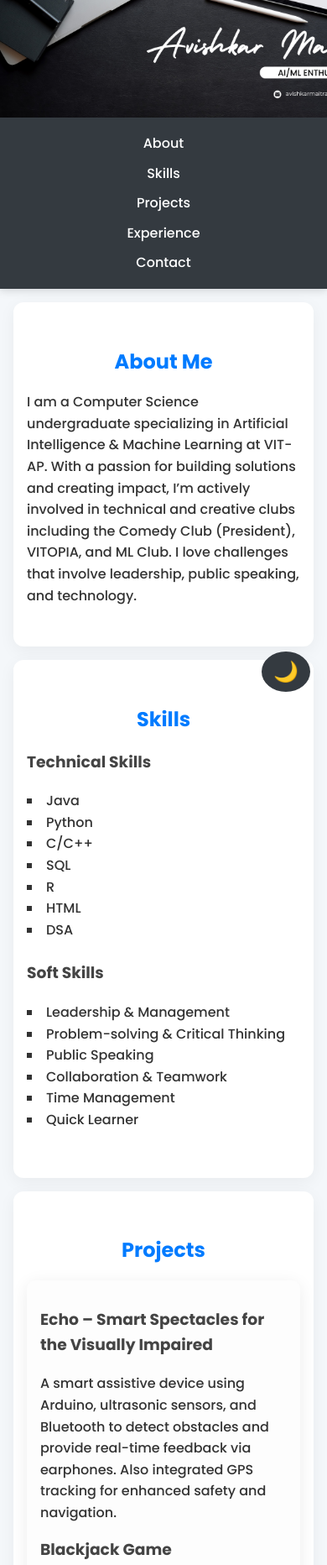
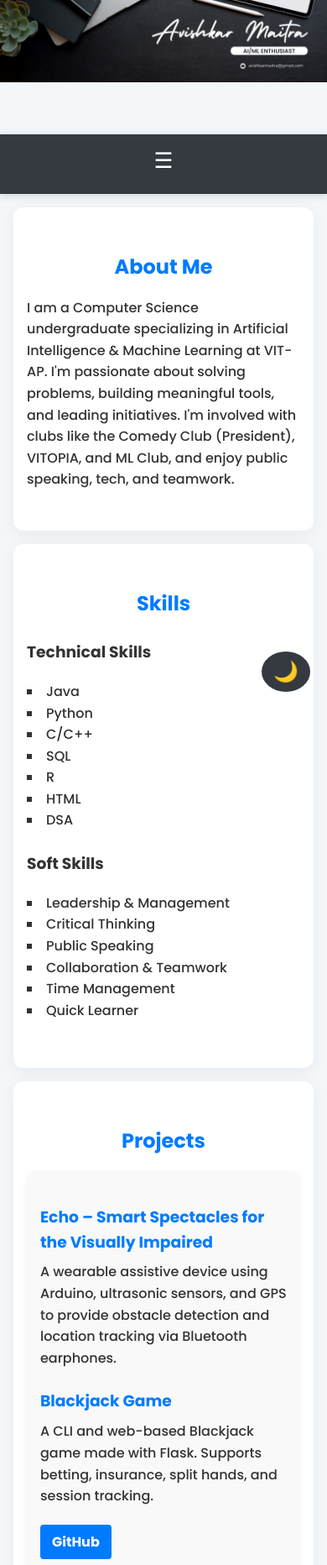
Before and after one commit to avishkarmaitra04/portfolio, a plain HTML site: page index.html in a window 390 px wide. Shown: the top 1864 px of the page at 84% size. Drawn offline with Linux system fonts and the light colour scheme.

Commit message:
Add files via upload

```diff
--- a/index.html
+++ b/index.html
@@ -8,29 +8,37 @@
 </head>
 <body>
 
-
-  <!-- HERO BANNER ONLY (No text) -->
+  <!-- Hero Banner -->
   <header class="hero"></header>
 
-  <!-- NAVIGATION -->
-  <nav>
+  <!-- Dark Mode Toggle -->
   <button id="darkModeToggle" title="Toggle Dark Mode">🌙</button>
-    <ul>
+
+  <!-- Navigation -->
+  <nav class="navbar">
+    <div class="nav-container">
+      <div class="nav-toggle" onclick="toggleMenu()">☰</div>
+      <ul class="nav-links" id="navMenu">
         <li><a href="#about">About</a></li>
         <li><a href="#skills">Skills</a></li>
         <li><a href="#projects">Projects</a></li>
         <li><a href="#experience">Experience</a></li>
         <li><a href="#contact">Contact</a></li>
       </ul>
+    </div>
   </nav>
 
-  <!-- ABOUT -->
+  <!-- About Section -->
   <section id="about">
     <h2>About Me</h2>
-    <p>I am a Computer Science undergraduate specializing in Artificial Intelligence & Machine Learning at VIT-AP. With a passion for building solutions and creating impact, I’m actively involved in technical and creative clubs including the Comedy Club (President), VITOPIA, and ML Club. I love challenges that involve leadership, public speaking, and technology.</p>
+    <p>
+      I am a Computer Science undergraduate specializing in Artificial Intelligence & Machine Learning at VIT-AP.
+      I'm passionate about solving problems, building meaningful tools, and leading initiatives.
+      I'm involved with clubs like the Comedy Club (President), VITOPIA, and ML Club, and enjoy public speaking, tech, and teamwork.
+    </p>
   </section>
 
-  <!-- SKILLS -->
+  <!-- Skills Section -->
   <section id="skills">
     <h2>Skills</h2>
     <div class="skills-list">
@@ -47,7 +55,7 @@
       <h3>Soft Skills</h3>
       <ul>
         <li>Leadership & Management</li>
-        <li>Problem-solving & Critical Thinking</li>
+        <li>Critical Thinking</li>
         <li>Public Speaking</li>
         <li>Collaboration & Teamwork</li>
         <li>Time Management</li>
@@ -56,33 +64,36 @@
     </div>
   </section>
 
-  <!-- PROJECTS -->
+  <!-- Projects Section -->
   <section id="projects">
     <h2>Projects</h2>
     <div class="project">
       <h3>Echo – Smart Spectacles for the Visually Impaired</h3>
-      <p>A smart assistive device using Arduino, ultrasonic sensors, and Bluetooth to detect obstacles and provide real-time feedback via earphones. Also integrated GPS tracking for enhanced safety and navigation.</p>
-
+      <p>
+        A wearable assistive device using Arduino, ultrasonic sensors, and GPS to provide obstacle detection and location tracking via Bluetooth earphones.
+      </p>
       <h3>Blackjack Game</h3>
-      <p>A fully featured Blackjack CLI and web version using Flask, including betting, insurance, double down, split hands, and session stats.</p>
+      <p>
+        A CLI and web-based Blackjack game made with Flask. Supports betting, insurance, split hands, and session tracking.
+      </p>
       <a href="https://github.com/avishkarmaitra04/Blackjack" target="_blank">GitHub</a>
     </div>
   </section>
 
-  <!-- EXPERIENCE -->
+  <!-- Experience Section -->
   <section id="experience">
     <h2>Achievements & Involvement</h2>
     <ul>
       <li>President – Comedy Club</li>
       <li>General Secretary – Bengali Association</li>
+      <li>Core Member – VITOPIA 2025 (Social Media)</li>
       <li>Member – Machine Learning Club</li>
-      <li>Core Member – VITOPIA 2025 (Social Media Committee)</li>
-      <li>2nd place – Meghnad Saha Institute Fest (2019–2020)</li>
-      <li>3rd place – Don Bosco School Fest (2019–2020)</li>
+      <li>2nd Place – Meghnad Saha Institute Fest (2019–20)</li>
+      <li>3rd Place – Don Bosco School Fest (2019–20)</li>
     </ul>
   </section>
 
-  <!-- CONTACT -->
+  <!-- Contact Section -->
   <section id="contact">
     <h2>Contact</h2>
     <p><strong>Email:</strong> <a href="mailto:avishkarmaitra@gmail.com">avishkarmaitra@gmail.com</a></p>
@@ -94,21 +105,24 @@
     </div>
   </section>
 
-
-
-  <!-- FOOTER -->
+  <!-- Footer -->
   <footer>
     <p>&copy; 2025 Avishkar Maitra</p>
   </footer>
+
+  <!-- Scripts -->
   <script>
+    // Dark Mode Toggle
     const toggle = document.getElementById("darkModeToggle");
-
     toggle.addEventListener("click", () => {
       document.body.classList.toggle("dark");
-      // Change icon
       toggle.textContent = document.body.classList.contains("dark") ? "☀️" : "🌙";
     });
+
+    // Hamburger Menu
+    function toggleMenu() {
+      document.getElementById('navMenu').classList.toggle('active');
+    }
   </script>
-
 </body>
 </html>
--- a/style.css
+++ b/style.css
@@ -9,7 +9,7 @@ body {
   line-height: 1.6;
 }
 
-/* HERO BANNER (Clean) */
+/* HERO BANNER */
 .hero {
   background: url('banner.png') center center/cover no-repeat;
   height: 300px;
@@ -19,48 +19,59 @@ body {
 }
 
 /* NAVIGATION */
-nav {
+.navbar {
   background-color: #343a40;
-  padding: 0.5rem;
-  text-align: center;
+  padding: 0.7rem 1rem;
   position: sticky;
   top: 0;
   z-index: 1000;
-  margin-top: 0;
   box-shadow: 0 2px 10px rgba(0, 0, 0, 0.15);
 }
 
-nav ul {
-  list-style: none;
-  padding: 0;
-  margin: 0;
+.nav-container {
+  display: flex;
+  flex-direction: column;
+  align-items: center;
 }
 
-nav ul li {
-  display: inline-block;
-  margin: 0 15px;
+.nav-links {
+  list-style: none;
+  display: flex;
+  gap: 25px;
+  padding: 0;
+  margin: 10px 0 0 0;
+  justify-content: center;
 }
 
-nav ul li a {
+.nav-links li a {
   color: white;
   text-decoration: none;
-  font-weight: 500;
-  font-size: 1rem;
+  font-weight: 600;
+  font-size: 1.25rem;
   transition: color 0.3s;
 }
 
-nav ul li a:hover {
+.nav-links li a:hover {
   color: #ffc107;
 }
 
-/* SECTION STYLING */
+/* Hamburger */
+.nav-toggle {
+  display: none;
+  font-size: 1.6rem;
+  color: white;
+  cursor: pointer;
+  margin-bottom: 0.5rem;
+}
+
+/* SECTIONS */
 section {
   padding: 3rem 1rem;
+  padding-top: 4rem;
   max-width: 960px;
-  margin: auto;
+  margin: 2rem auto;
   background: #ffffff;
   border-radius: 12px;
-  margin-bottom: 2rem;
   box-shadow: 0 5px 20px rgba(0,0,0,0.05);
 }
 
@@ -72,8 +83,8 @@ h2 {
 }
 
 h3 {
-  margin-top: 1rem;
-  color: #444;
+  margin-top: 1.5rem;
+  color: #333;
 }
 
 /* SKILLS */
@@ -85,16 +96,25 @@ h3 {
 
 /* PROJECTS */
 .project {
-  background-color: #fdfdfd;
+  background-color: #f9f9f9;
   padding: 1.5rem;
   border-radius: 10px;
-  box-shadow: 0 4px 20px rgba(0,0,0,0.08);
-  margin-bottom: 1.5rem;
+  box-shadow: 0 3px 10px rgba(0,0,0,0.05);
+  margin-bottom: 2rem;
   transition: transform 0.2s ease;
+}
+
+.project h3 {
+  color: #007bff;
+  margin-bottom: 0.5rem;
 }
 
 .project:hover {
   transform: translateY(-4px);
+}
+
+.project p {
+  margin: 0.5rem 0;
 }
 
 .project a {
@@ -120,7 +140,7 @@ h3 {
   margin-top: 1rem;
 }
 
-/* CONTACT ICONS */
+/* CONTACT ICON BUTTONS */
 .contact-buttons {
   text-align: center;
   margin-top: 1rem;
@@ -167,14 +187,6 @@ h3 {
   background: #1e7e34;
 }
 
-.icon-btn.email {
-  background: #6f42c1;
-}
-
-.icon-btn.email:hover {
-  background: #5a32a3;
-}
-
 /* FOOTER */
 footer {
   background-color: #343a40;
@@ -184,50 +196,8 @@ footer {
   font-size: 0.9rem;
   margin-top: 2rem;
 }
-/* ---------- MOBILE RESPONSIVE ---------- */
-@media (max-width: 768px) {
-  nav ul li {
-    display: block;
-    margin: 10px 0;
-  }
 
-  section {
-    padding: 2rem 1rem;
-    margin: 1rem;
-  }
-
-  .hero {
-    height: 180px;
-    background-size: cover;
-  }
-
-  .project {
-    padding: 1rem;
-  }
-
-  .contact-buttons .icon-btn {
-    font-size: 1.2rem;
-    padding: 10px;
-    margin: 5px;
-  }
-
-  h2 {
-    font-size: 1.5rem;
-  }
-
-  nav ul {
-    padding: 0;
-  }
-
-  nav {
-    padding: 0.5rem;
-  }
-
-  .icon-btn {
-    font-size: 1.4rem;
-  }
-}
-/* Toggle Button Style */
+/* DARK MODE TOGGLE (Bottom Right) */
 #darkModeToggle {
   position: fixed;
   bottom: 20px;
@@ -239,7 +209,7 @@ footer {
   font-size: 1.5rem;
   padding: 10px 14px;
   cursor: pointer;
-  z-index: 999;
+  z-index: 9999;
   transition: background 0.3s;
 }
 
@@ -282,10 +252,61 @@ body.dark .icon-btn {
 body.dark .icon-btn:hover {
   background-color: #666;
 }
-@media (max-width: 480px) {
+
+/* MOBILE RESPONSIVENESS */
+@media (max-width: 768px) {
   .hero {
-    height: 140px;
-    background-size: cover;
-    background-position: center;
+    background-size: contain;
+    background-repeat: no-repeat;
+    background-position: center top;
+    height: 160px;
+  }
+
+  .nav-toggle {
+    display: block;
+  }
+
+  .nav-links {
+    display: none;
+    flex-direction: column;
+    background-color: #343a40;
+    width: 100%;
+    position: absolute;
+    top: 60px;
+    left: 0;
+    z-index: 1000;
+    text-align: center;
+    padding-bottom: 10px;
+  }
+
+  .nav-links.active {
+    display: flex;
+  }
+
+  .nav-links li {
+    margin: 10px 0;
+  }
+
+  section {
+    padding: 2rem 1rem;
+    margin: 1rem;
+  }
+
+  .project {
+    padding: 1rem;
+  }
+
+  .contact-buttons .icon-btn {
+    font-size: 1.2rem;
+    padding: 10px;
+    margin: 5px;
+  }
+
+  h2 {
+    font-size: 1.5rem;
+  }
+
+  .icon-btn {
+    font-size: 1.4rem;
   }
 }
```
Lines whose indentation alone changed are shown as unchanged.
